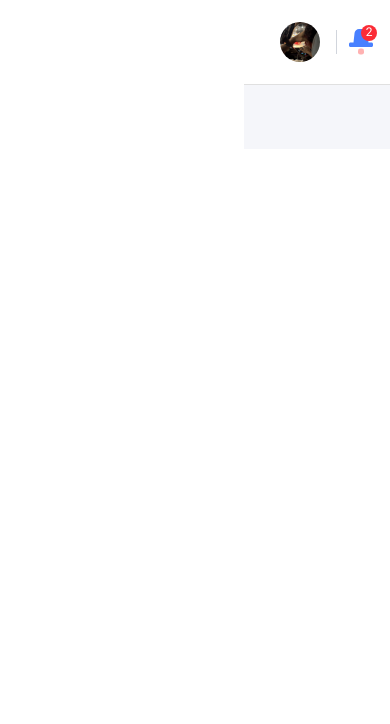
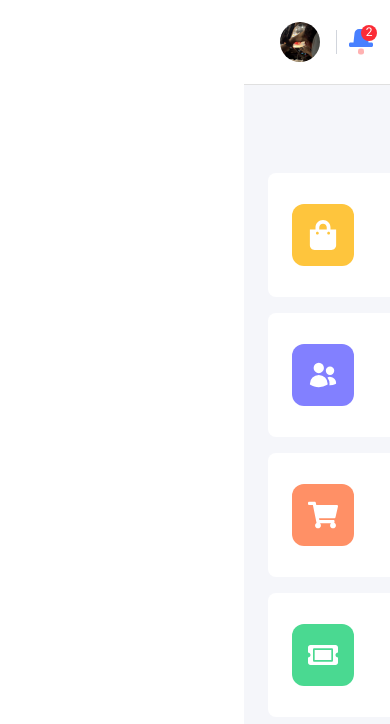
Before and after one commit to hasan-obeydi/react-admin-dashboard, a React (Vite) app: page / in a window 390 px wide. Shown: the top 724 px of the page. Built offline with nearby package versions, Linux system fonts and the light colour scheme; no server answers.

Commit message:
feat: add Summaries component and useFetch hook for data fetching

```diff
--- a/src/components/Common/SectionTitle.jsx
+++ b/src/components/Common/SectionTitle.jsx
@@ -1,5 +1,5 @@
 const SectionTitle = ({ title }) => {
-  return <h1 className="text-2xl font-bold">{title}</h1>;
+  return <h1 className="text-2xl font-bold mt-2">{title}</h1>;
 };
 
 export default SectionTitle;
--- /dev/null
+++ b/src/features/Summaries/Summaries.jsx
@@ -0,0 +1,20 @@
+import generateSummaries from "../../utils/home";
+import SummayCard from "./components/SummayCard";
+
+const Summaries = ({ productsLength, usersLength }) => {
+  const summaries = generateSummaries({
+    productsLength,
+    usersLength,
+    ordersLength: 10,
+    ticketLength: 12,
+  });
+  return (
+    <div className="grid grid-cols-1 sm:grid-cols-2 lg:grid-cols-4 gap-4 mt-8">
+      {summaries.map((summary) => (
+        <SummayCard key={summary.id} {...summary} />
+      ))}
+    </div>
+  );
+};
+
+export default Summaries;
--- /dev/null
+++ b/src/features/Summaries/components/SummayCard.jsx
@@ -0,0 +1,27 @@
+import { Link } from "react-router";
+
+const SummayCard = ({ title, value, Icon, color, link }) => {
+  const bgColors = {
+    "#FEC53D": "bg-[#FEC53D]",
+    "#8280FF": "bg-[#8280FF]",
+    "#FF9066": "bg-[#FF9066]",
+    "#4AD991": "bg-[#4AD991]",
+  };
+  return (
+    <Link
+      to={link}
+      className="bg-white dark:bg-dark-primary rounded-lg p-6 flex items-center justify-between hover:shadow-sm transition duration-300 hover:scale-105"
+    >
+      <div>
+        <p className="text-[#202224] dark:text-white text-sm">{title}</p>
+        <p className="text-4xl font-bold mt-4">{value}</p>
+      </div>
+      <div className={`${bgColors[color]} p-4 rounded-xl `}>
+        {console.log(color)}
+        <Icon className="text-3xl text-white" />
+      </div>
+    </Link>
+  );
+};
+
+export default SummayCard;
--- /dev/null
+++ b/src/hooks/useFetch.js
@@ -0,0 +1,34 @@
+import { useEffect, useState } from "react";
+
+const useFetch = (url) => {
+  const [data, setData] = useState([]);
+  const [error, setError] = useState(null);
+  const [loading, setLoading] = useState(false);
+  useEffect(() => {
+    const controller = new AbortController();
+    const fetchData = async () => {
+      setLoading(true);
+      try {
+        const response = await fetch(url, {
+          signal: controller.signal,
+        });
+        if (response.status === 200) {
+          const result = await response.json();
+          setData(result);
+        } else {
+          setError(`Error: ${response.status} ${response.statusText}`);
+        }
+      } catch (err) {
+        setError(err);
+      } finally {
+        setLoading(false);
+      }
+    };
+
+    fetchData();
+    return () => controller.abort();
+  }, [url]);
+  return { data, setData, error, loading };
+};
+
+export default useFetch;
--- a/src/pages/Home/Home.jsx
+++ b/src/pages/Home/Home.jsx
@@ -1,11 +1,26 @@
 import useTitle from "../../hooks/useTitle";
 import SectionTitle from "../../components/Common/SectionTitle";
+import Summaries from "../../features/Summaries/Summaries";
+import useFetch from "../../hooks/useFetch";
 
 const Home = () => {
   useTitle("داشبورد مدیریت");
+  const {
+    data: products,
+    setData: setProducts,
+    error: productsError,
+    loading: productsLoading,
+  } = useFetch("https://react-js-cms.iran.liara.run/api/products");
+  const {
+    data: users,
+    setData: setUsers,
+    error: usersError,
+    loading: usersLoading,
+  } = useFetch("https://react-js-cms.iran.liara.run/api/users");
   return (
     <section>
       <SectionTitle title={"داشبورد"} />
+      <Summaries productsLength={products.length} usersLength={users.length} />
     </section>
   );
 };
--- a/src/styles/variable.css
+++ b/src/styles/variable.css
@@ -1,6 +1,9 @@
 @theme {
   --font-IRANSansX: "IRANSansX", sans-serif;
   --color-primary: #4880ff;
+}
+@utility bg--primary {
+  background-color: #4880ff;
 }
 @utility border-color {
   border-color: #e0e0e0;
@@ -9,7 +12,7 @@
   background-color: #273142;
 }
 @utility bg-body {
-  background-color: #F5F6FA;
+  background-color: #f5f6fa;
 }
 @utility bg-dark-body {
   background-color: #1b2431;
--- /dev/null
+++ b/src/utils/home.js
@@ -0,0 +1,44 @@
+import { HiUsers } from "react-icons/hi2";
+import { FaTicketAlt, FaShoppingBag, FaShoppingCart } from "react-icons/fa";
+
+const generateSummaries = ({
+  productsLength,
+  usersLength,
+  ordersLength,
+  ticketLength,
+}) => {
+  return [
+    {
+      id: 1,
+      title: "تعداد محصولات",
+      value: productsLength,
+      Icon: FaShoppingBag,
+      color: "#FEC53D",
+      link: "/products",
+    },
+    {
+      id: 2,
+      title: "تعداد کاربران",
+      value: usersLength,
+      Icon: HiUsers,
+      color: "#8280FF",
+      link: "/users",
+    },
+    {
+      id: 3,
+      title: "تعداد سفارشات",
+      value: ordersLength,
+      Icon: FaShoppingCart,
+      color: "#FF9066",
+    },
+    {
+      id: 4,
+      title: "تعداد تیکت‌ها",
+      value: ticketLength,
+      Icon: FaTicketAlt,
+      color: "#4AD991",
+    },
+  ];
+};
+
+export default generateSummaries;
```
